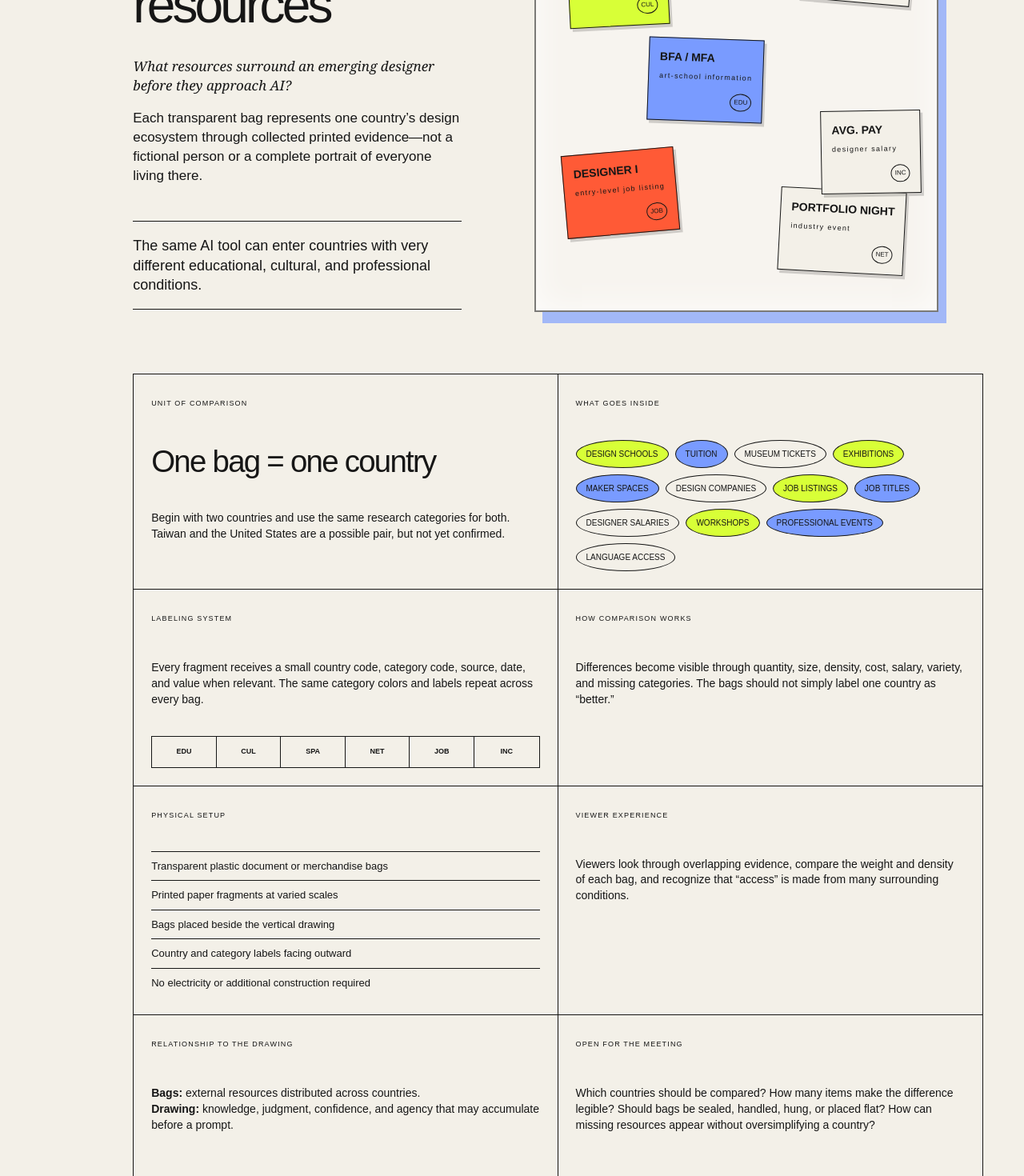
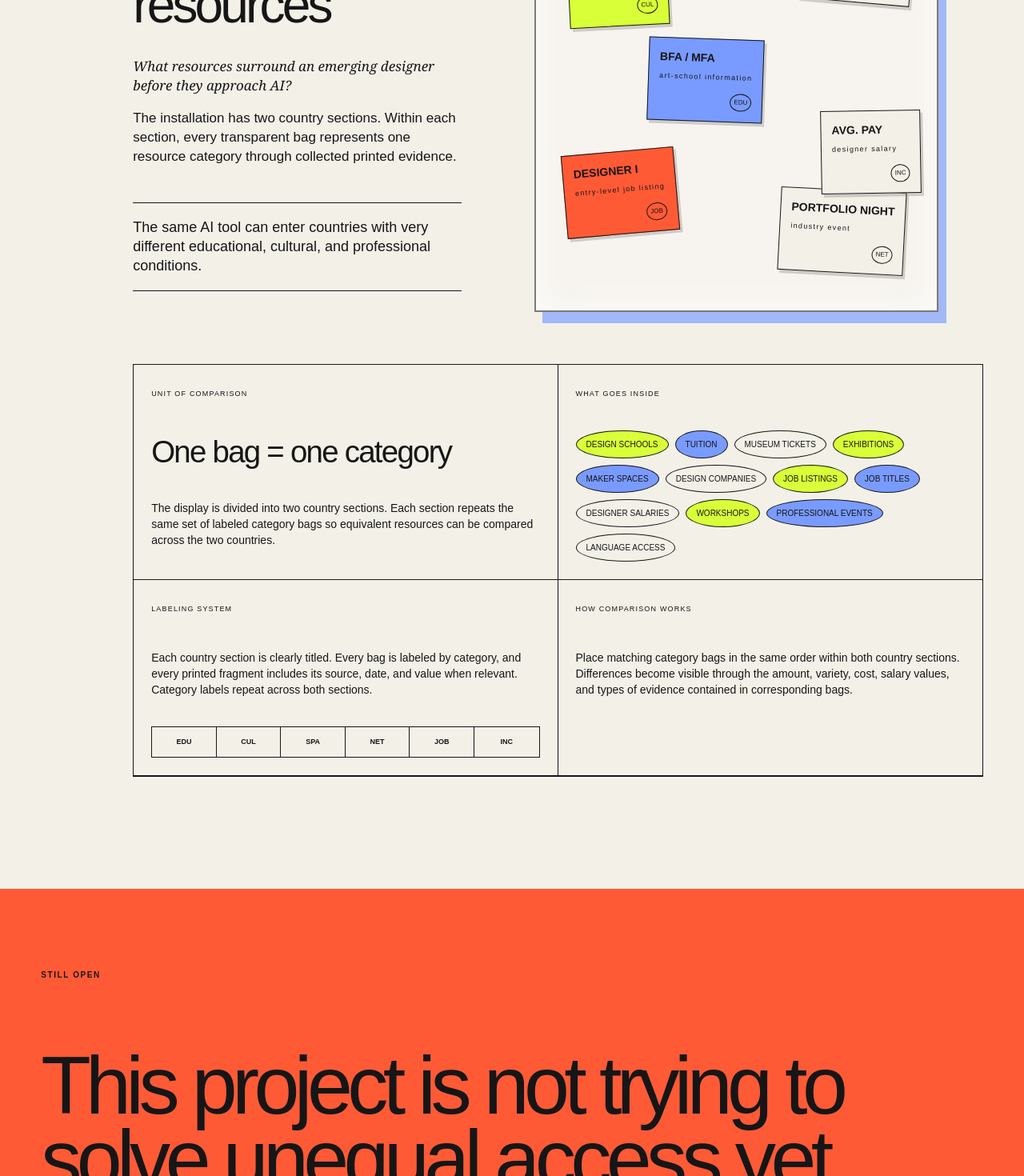
Before and after one commit to Nicoleluu/Access-Is-Not-Equity, a Next.js app: page / in a window 1280 px wide. Shown: the part 6700-8170 px from the top of the page at 80% size. Built offline with nearby package versions, Linux system fonts and the light colour scheme.

Commit message:
Correct material bag comparison structure

```diff
--- a/app/globals.css
+++ b/app/globals.css
@@ -134,7 +134,6 @@ a { color: inherit; }
 .content-tags { display: flex; flex-wrap: wrap; gap: 8px; margin-top: 36px; }.content-tags span { padding: 9px 12px; border: 1px solid; border-radius: 50%; font-size: 10px; text-transform: uppercase; }
 .content-tags span:nth-child(3n+1) { background: var(--signal); }.content-tags span:nth-child(3n+2) { background: var(--blue); }
 .label-key { margin-top: 35px; display: grid; grid-template-columns: repeat(6,1fr); border: 1px solid; }.label-key b { padding: 12px 4px; border-right: 1px solid; text-align: center; font-size: 9px; }.label-key b:last-child { border-right: 0; }
-.material-outline ul { margin: 35px 0 0; padding: 0; list-style: none; }.material-outline li { padding: 8px 0; border-top: 1px solid; font-size: 13px; }
 
 .open-section { padding: 100px 4vw 60px; background: var(--warm); }
 .open-section h2 { max-width: 1200px; margin: 85px 0 110px; }
--- a/app/page.tsx
+++ b/app/page.tsx
@@ -181,12 +181,12 @@ export default function Home() {
             <small>MATERIAL GESTURE · EARLY TEST</small>
             <h3>Bags of surrounding resources</h3>
             <p className="material-question">What resources surround an emerging designer before they approach AI?</p>
-            <p>Each transparent bag represents one country’s design ecosystem through collected printed evidence—not a fictional person or a complete portrait of everyone living there.</p>
+            <p>The installation has two country sections. Within each section, every transparent bag represents one resource category through collected printed evidence.</p>
             <blockquote>The same AI tool can enter countries with very different educational, cultural, and professional conditions.</blockquote>
           </div>
           <div className="bag-sample">
             <div className="bag-handle" />
-            <p>COUNTRY ECOSYSTEM / 01</p>
+            <p>COUNTRY / 01 · CATEGORY / EDUCATION</p>
             {bagFragments.map(([title, note, code], index) => (
               <span className={`fragment f${index + 1}`} key={title}>
                 <b>{title}</b><small>{note}</small><i>{code}</i>
@@ -196,8 +196,8 @@ export default function Home() {
           <div className="material-outline">
             <section>
               <small>UNIT OF COMPARISON</small>
-              <h4>One bag = one country</h4>
-              <p>Begin with two countries and use the same research categories for both. Taiwan and the United States are a possible pair, but not yet confirmed.</p>
+              <h4>One bag = one category</h4>
+              <p>The display is divided into two country sections. Each section repeats the same set of labeled category bags so equivalent resources can be compared across the two countries.</p>
             </section>
             <section>
               <small>WHAT GOES INSIDE</small>
@@ -210,34 +210,12 @@ export default function Home() {
             </section>
             <section>
               <small>LABELING SYSTEM</small>
-              <p>Every fragment receives a small country code, category code, source, date, and value when relevant. The same category colors and labels repeat across every bag.</p>
+              <p>Each country section is clearly titled. Every bag is labeled by category, and every printed fragment includes its source, date, and value when relevant. Category labels repeat across both sections.</p>
               <div className="label-key"><b>EDU</b><b>CUL</b><b>SPA</b><b>NET</b><b>JOB</b><b>INC</b></div>
             </section>
             <section>
               <small>HOW COMPARISON WORKS</small>
-              <p>Differences become visible through quantity, size, density, cost, salary, variety, and missing categories. The bags should not simply label one country as “better.”</p>
-            </section>
-            <section>
-              <small>PHYSICAL SETUP</small>
-              <ul>
-                <li>Transparent plastic document or merchandise bags</li>
-                <li>Printed paper fragments at varied scales</li>
-                <li>Bags placed beside the vertical drawing</li>
-                <li>Country and category labels facing outward</li>
-                <li>No electricity or additional construction required</li>
-              </ul>
-            </section>
-            <section>
-              <small>VIEWER EXPERIENCE</small>
-              <p>Viewers look through overlapping evidence, compare the weight and density of each bag, and recognize that “access” is made from many surrounding conditions.</p>
-            </section>
-            <section>
-              <small>RELATIONSHIP TO THE DRAWING</small>
-              <p><b>Bags:</b> external resources distributed across countries.<br/><b>Drawing:</b> knowledge, judgment, confidence, and agency that may accumulate before a prompt.</p>
-            </section>
-            <section>
-              <small>OPEN FOR THE MEETING</small>
-              <p>Which countries should be compared? How many items make the difference legible? Should bags be sealed, handled, hung, or placed flat? How can missing resources appear without oversimplifying a country?</p>
+              <p>Place matching category bags in the same order within both country sections. Differences become visible through the amount, variety, cost, salary values, and types of evidence contained in corresponding bags.</p>
             </section>
           </div>
         </article>
```
